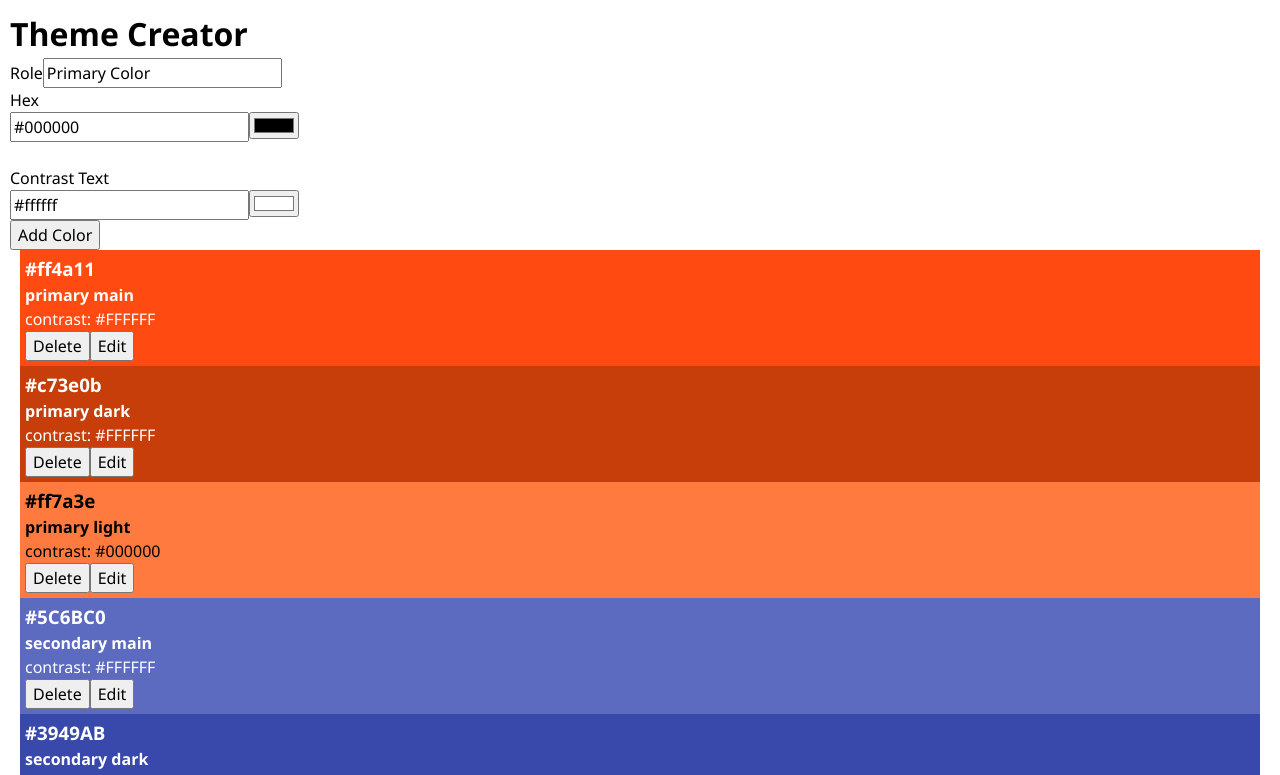
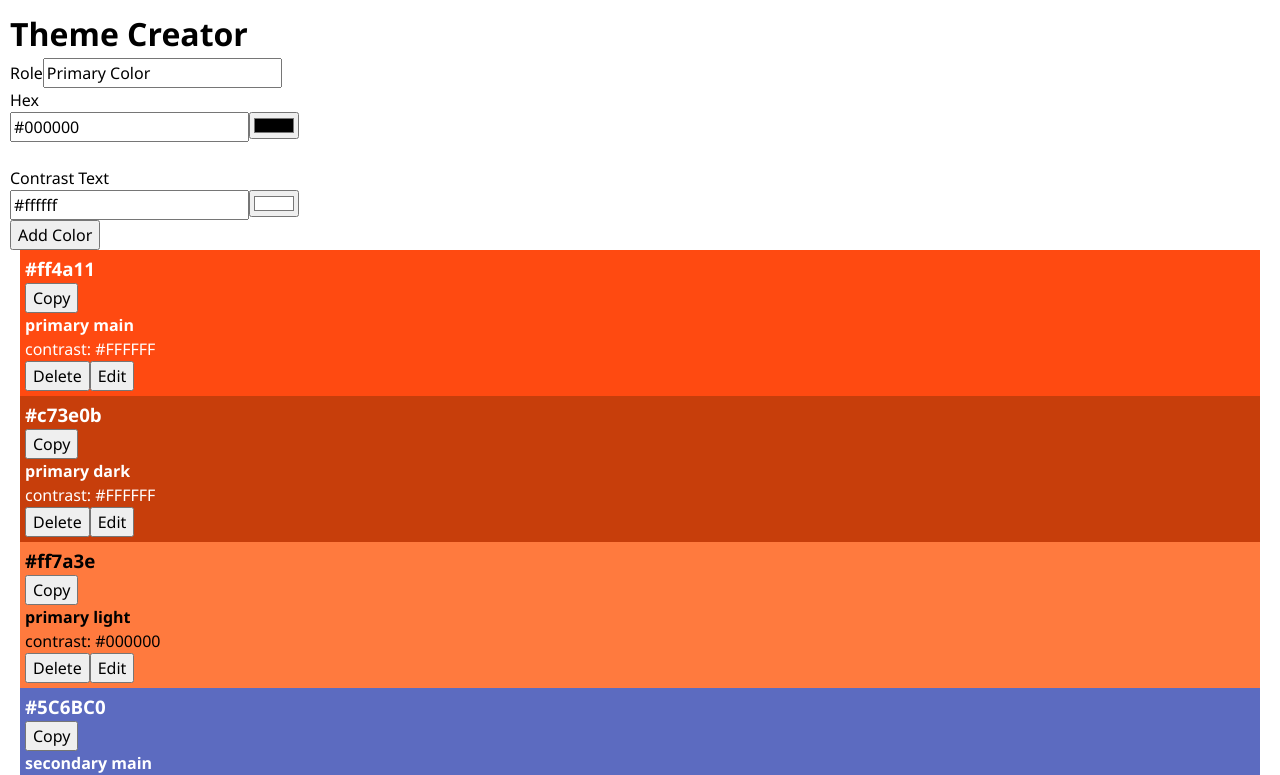
Before and after one commit to 3rlxnd/recap-project-4, a React (Vite) app: page / in a window 1280 px wide. Shown: the top 775 px of the page. Built offline with nearby package versions, Linux system fonts and the light colour scheme.

Commit message:
Solved #5 Issue

```diff
--- a/src/App.jsx
+++ b/src/App.jsx
@@ -39,13 +39,26 @@ function App() {
     localStorage.setItem('colors', [JSON.stringify(newColors)])
   }
 
+  function handleCopy() {
+    nul
+  }
+
   return (
     <>
       <h1>Theme Creator</h1>
-      <ColorForm handleData={handleAdd} text='Add' values={{ contrast: '#ffffff', hex: '#000000', role: 'Primary Color' }} />
-      {colors.length > 0 ? colors.map((color) => {
-        return <Color key={color.id} color={color} onDelete={handleDelete} onEdit={handleEdit} />
-      }) : <p>Nothing here yet! Please add a Color</p>}
+      <ColorForm
+      handleData={handleAdd}
+      text='Add'
+      values={{ contrast: '#ffffff', hex: '#000000', role: 'Primary Color' }} />
+
+      {colors.length > 0 ? colors.map((color) =>
+       <Color
+        key={color.id}
+        color={color}
+        onDelete={handleDelete}
+        onEdit={handleEdit}
+        onCopy={handleCopy}/>
+      ) : <p>Nothing here yet! Please add a Color</p>}
     </>
   );
 }
--- a/src/Components/Color/Color.jsx
+++ b/src/Components/Color/Color.jsx
@@ -1,14 +1,16 @@
 import "./Color.css";
 import { useState } from "react";
 import ColorForm from "../ColorForm/ColorForm";
+import CopyButton from "../CopyButton/CopyButton";
 
-export default function Color({ color, onDelete, onEdit }) {
+export default function Color({ color, onDelete, onEdit, onCopy }) {
   const [deleteMessage, setDeleteMessage] = useState(false)
   const [editMode, setEditMode] = useState(false)
 
   return (
     <div className="color-card" style={{ background: color.hex, color: color.contrastText, }}>
       <h3 className="color-card-headline">{color.hex}</h3>
+      <CopyButton onCopy={onCopy} />
       <h4>{color.role}</h4>
       <p>contrast: {color.contrastText}</p>
 
--- /dev/null
+++ b/src/Components/CopyButton/CopyButton.jsx
@@ -0,0 +1,7 @@
+import React from 'react'
+
+export default function CopyButton({onCopy}) {
+  return (
+    <button onClick={onCopy}>Copy</button>
+  )
+}
```
Lines whose indentation alone changed are shown as unchanged.
